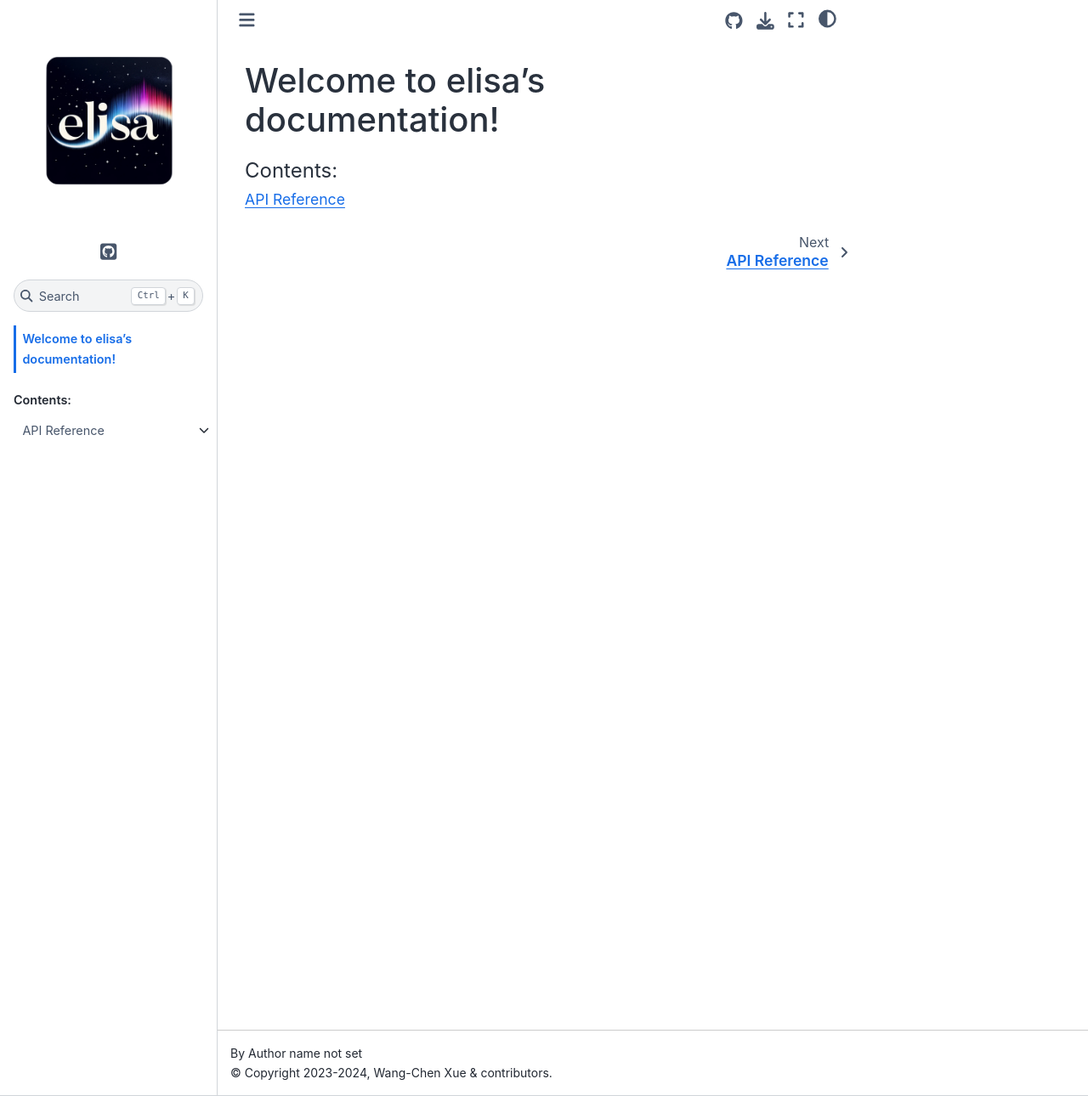
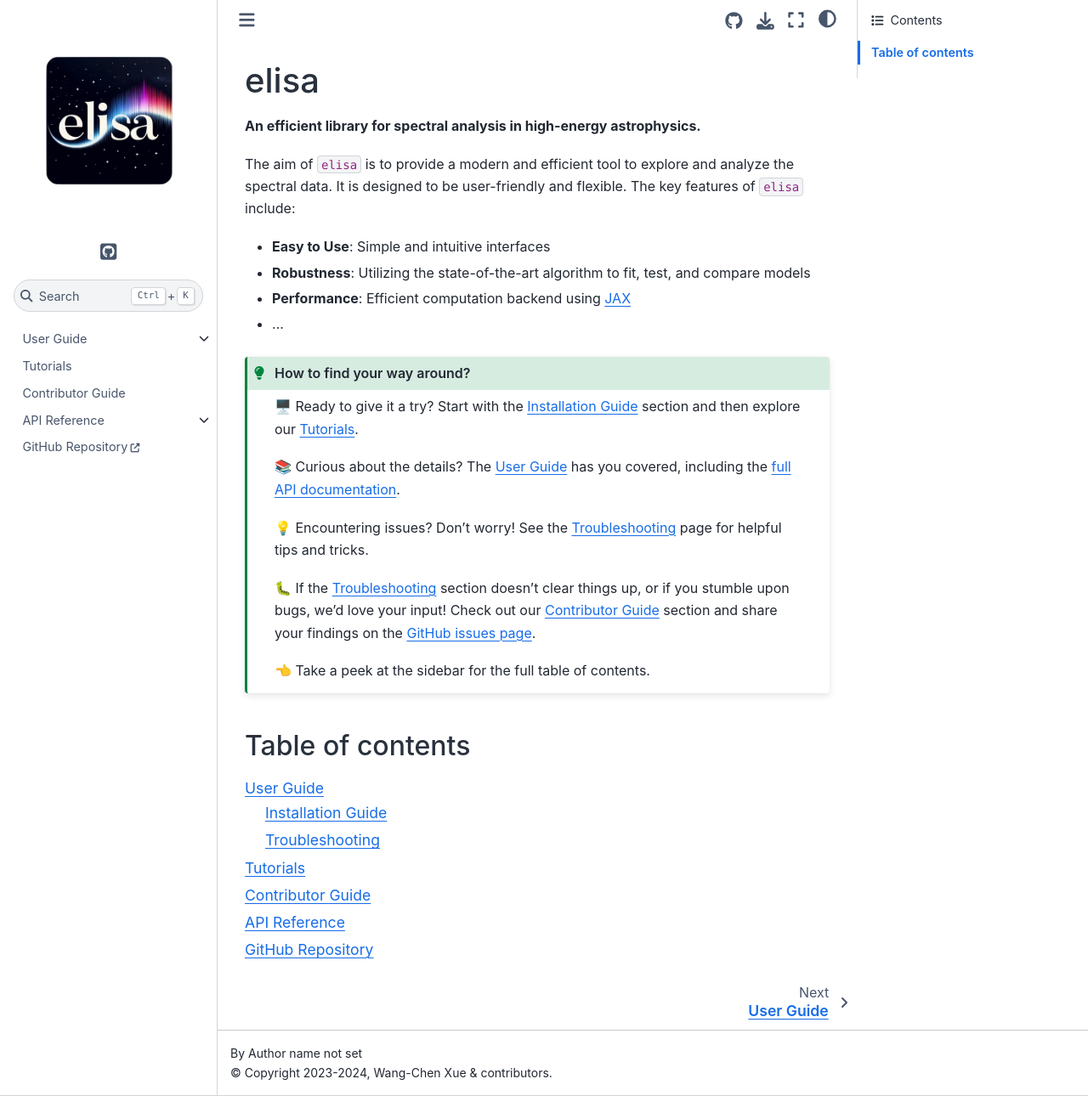
Before and after one commit to wcxve/elisa, a Sphinx documentation site: the page built from docs/index.md, in a window 1280 px wide and 1290 px high. Shown: the whole window at 85% size. Built offline with Sphinx 7.4.7 and the Sphinx Book theme 1.1.4, drawn with Linux system fonts in a browser that asks for light colours; pages that are not in the unit, such as notebooks, are missing from menus.

Commit message:
docs: complement documentation

````diff
--- a/docs/conf.py
+++ b/docs/conf.py
@@ -55,7 +55,6 @@ html_theme_options = {
     'github_url': 'https://github.com/wcxve/elisa',
     'repository_url': 'https://github.com/wcxve/elisa',
     'repository_branch': 'main',
-    'home_page_in_toc': True,
     'path_to_docs': 'docs',
     'launch_buttons': {
         'binderhub_url': 'https://mybinder.org',
@@ -73,6 +72,8 @@ html_static_path = ['_static']
 html_logo = '_static/logo2.png'
 html_favicon = '_static/favicon.svg'
 html_baseurl = 'https://elisa-lib.readthedocs.io/en/latest/'
+html_show_sourcelink = False
+master_doc = 'index'
 
 add_module_names = False
 autodoc_member_order = 'bysource'
--- /dev/null
+++ b/docs/contributing.md
@@ -0,0 +1,5 @@
+(contributing)=
+
+# Contributor Guide
+
+WIP
--- /dev/null
+++ b/docs/index.md
@@ -0,0 +1,45 @@
+
+# elisa
+
+**An efficient library for spectral analysis in high-energy astrophysics.**
+
+The aim of ``elisa`` is to provide a modern and efficient tool to explore and
+analyze the spectral data. It is designed to be user-friendly and flexible.
+The key features of ``elisa`` include:
+
+- **Easy to Use**: Simple and intuitive interfaces
+- **Robustness**: Utilizing the state-of-the-art algorithm to fit, test, and compare models
+- **Performance**: Efficient computation backend using [JAX](https://jax.readthedocs.io/en/latest/notebooks/quickstart.html)
+- ...
+
+```{admonition} How to find your way around?
+:class: tip
+
+🖥️ Ready to give it a try? Start with the {ref}`installation` section and then
+explore our {ref}`tutorials`.
+
+📚 Curious about the details? The {ref}`guide` has you covered, including the
+[full API documentation](modules).
+
+💡 Encountering issues? Don’t worry! See the {ref}`troubleshooting` page for
+helpful tips and tricks.
+
+🐛 If the {ref}`troubleshooting` section doesn’t clear things up, or if you
+stumble upon bugs, we’d love your input! Check out our {ref}`contributing`
+section and share your findings on the
+[GitHub issues page](https://github.com/wcxve/elisa/issues).
+
+👈 Take a peek at the sidebar for the full table of contents.
+```
+
+## Table of contents
+
+```{toctree}
+:maxdepth: 2
+
+guide
+tutorials
+contributing
+modules
+GitHub Repository <https://github.com/wcxve/elisa>
+```
--- a/docs/index.rst
+++ /dev/null
@@ -1,8 +0,0 @@
-Welcome to elisa's documentation!
-=================================
-
-.. toctree::
-   :maxdepth: 2
-   :caption: Contents:
-
-   modules
--- /dev/null
+++ b/docs/troubleshooting.md
@@ -0,0 +1,5 @@
+(troubleshooting)=
+
+# Troubleshooting
+
+WIP
--- /dev/null
+++ b/docs/tutorials.md
@@ -0,0 +1,5 @@
+(tutorials)=
+
+# Tutorials
+
+WIP
````
Also changed, not shown: README.md (+9 -9 lines), docs/guide.md (added, +13 -0 lines), docs/installation.md (added, +46 -0 lines).
